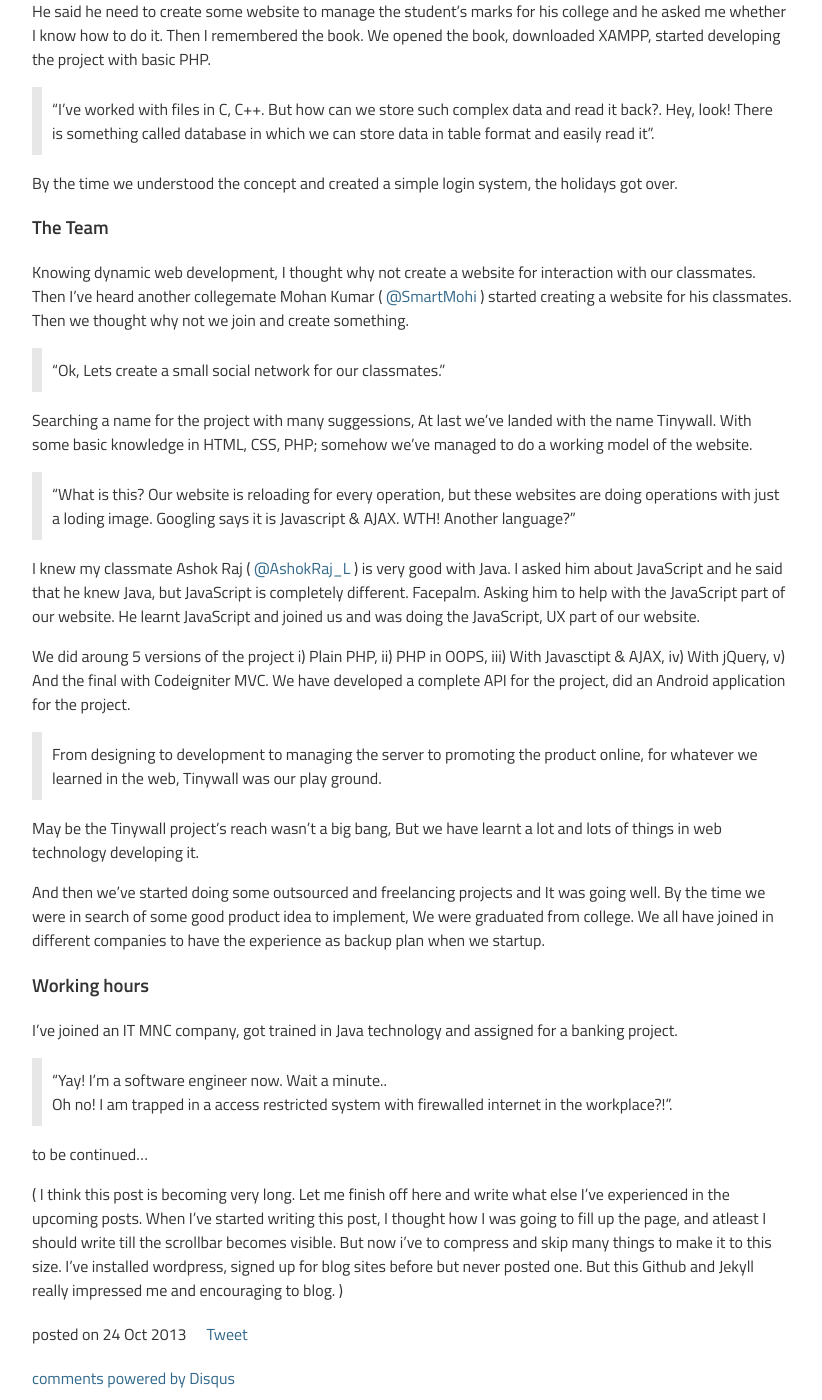
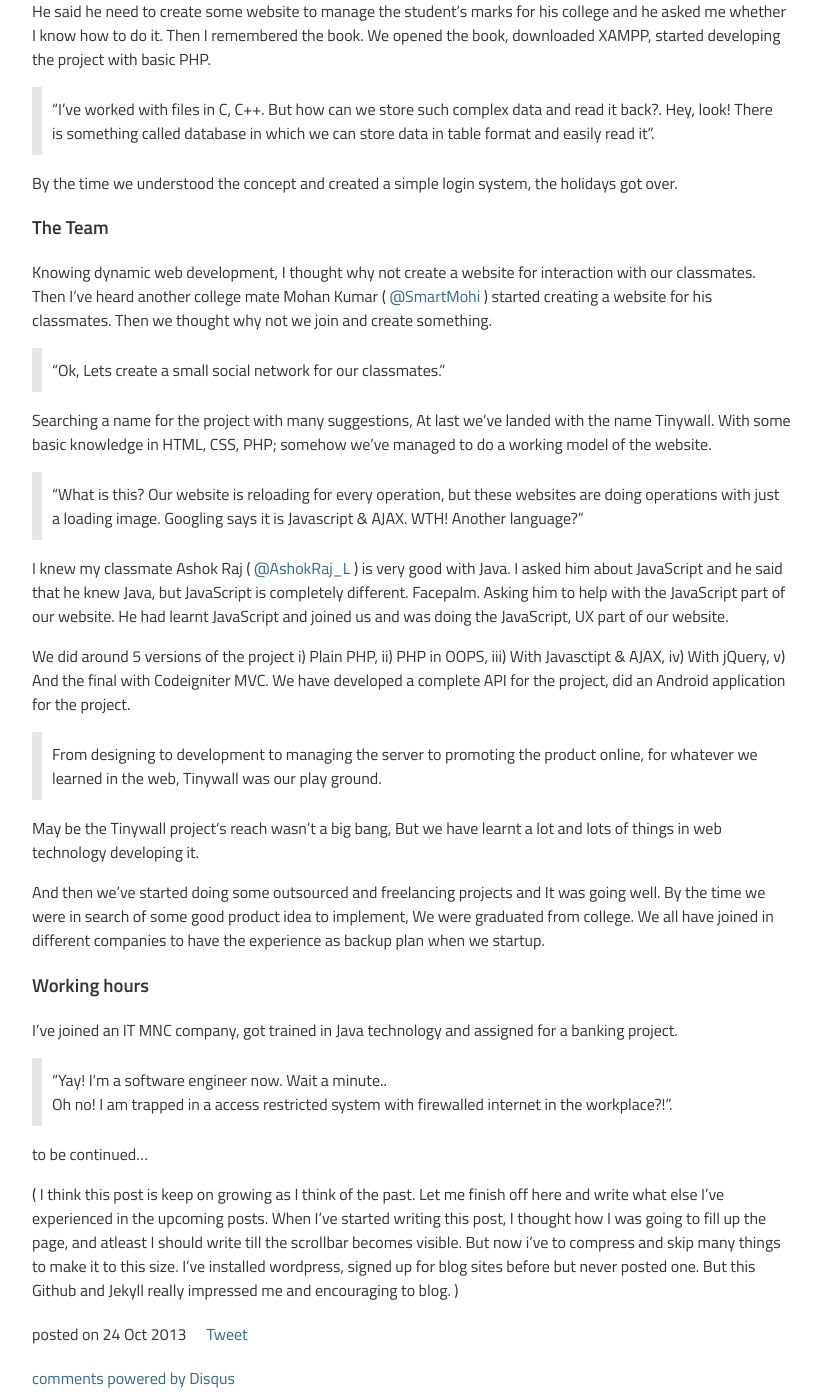
Before and after one commit to arunmdavid/blog, a Jekyll site: the page built from _posts/2013-10-20-hello-world.markdown, in a window 1280 px wide and 1400 px high, scrolled down 2281 px. Shown: the whole window, without its empty margins (318-1140 px from the left). Built offline with Jekyll 4.4.1, drawn with Linux system fonts in a browser that asks for light colours; Markdown is read by kramdown in place of the engine named in the settings; comment, search, counter and statistics services are not loaded; some of the changed text lies outside the part shown.

```diff
--- a/_posts/2013-10-20-hello-world.markdown
+++ b/_posts/2013-10-20-hello-world.markdown
@@ -57,7 +57,7 @@ Downloaded a free website template, Its a free website template designed for App
 
 >"But where is the &lt;table&gt;, &lt;tr&gt;'s and &lt;td&gt;'s for the design like i had learnt before. What is this style.css included in this page. Got it! You are the design code".
 
-The theme was so optimized that I felt so somplicated to modify it and learned the needed CSS for designing a website by just modifiying the theme.
+The theme was so optimized that I felt so complicated to modify it and learned the needed CSS for designing a website by just modifying the theme.
 
 >"Making a simple 'Hello World' is a far better learning than mining a whole book".
 
@@ -77,17 +77,17 @@ By the time we understood the concept and created a simple login system, the hol
 
 ### The Team
 
-Knowing dynamic web development, I thought why not create a website for interaction with our classmates. Then I've heard another collegemate Mohan Kumar ( <a href='http://twitter.com/smartmohi' target='_blank' >@SmartMohi</a> ) started creating a website for his classmates. Then we thought why not we join and create something.
+Knowing dynamic web development, I thought why not create a website for interaction with our classmates. Then I've heard another college mate Mohan Kumar ( <a href='http://twitter.com/smartmohi' target='_blank' >@SmartMohi</a> ) started creating a website for his classmates. Then we thought why not we join and create something.
 
 >"Ok, Lets create a small social network for our classmates."
 
-Searching a name for the project with many suggessions, At last we've landed with the name Tinywall. With some basic knowledge in HTML, CSS, PHP; somehow we've managed to do a working model of the website.
+Searching a name for the project with many suggestions, At last we've landed with the name Tinywall. With some basic knowledge in HTML, CSS, PHP; somehow we've managed to do a working model of the website.
 
->"What is this? Our website is reloading for every operation, but these websites are doing operations with just a loding image. Googling says it is Javascript & AJAX. WTH! Another language?"
+>"What is this? Our website is reloading for every operation, but these websites are doing operations with just a loading image. Googling says it is Javascript & AJAX. WTH! Another language?"
 
-I knew my classmate Ashok Raj (  <a href='http://twitter.com/ashokraj_l' target='_blank' >@AshokRaj_L</a> ) is very good with Java. I asked him about JavaScript and he said that he knew Java, but JavaScript is completely different. Facepalm. Asking him to help with the JavaScript part of our website. He learnt JavaScript and joined us and was doing the JavaScript, UX part of our website.
+I knew my classmate Ashok Raj (  <a href='http://twitter.com/ashokraj_l' target='_blank' >@AshokRaj_L</a> ) is very good with Java. I asked him about JavaScript and he said that he knew Java, but JavaScript is completely different. Facepalm. Asking him to help with the JavaScript part of our website. He had learnt JavaScript and joined us and was doing the JavaScript, UX part of our website.
 
-We did aroung 5 versions of the project i) Plain PHP, ii) PHP in OOPS, iii) With Javasctipt & AJAX, iv) With jQuery, v) And the final with Codeigniter MVC. We have developed a complete API for the project, did an Android application for the project.
+We did around 5 versions of the project i) Plain PHP, ii) PHP in OOPS, iii) With Javasctipt & AJAX, iv) With jQuery, v) And the final with Codeigniter MVC. We have developed a complete API for the project, did an Android application for the project.
 
 >From designing to development to managing the server to promoting the product online, for whatever we learned in the web, Tinywall was our play ground.
 
@@ -103,4 +103,4 @@ I've joined an IT MNC company, got trained in Java technology and assigned for a
 
 to be continued...
 
-( I think this post is becoming very long. Let me finish off here and write what else I've experienced in the upcoming posts. When I've started writing this post, I thought how I was going to fill up the page, and atleast I should write till the scrollbar becomes visible. But now i've to compress and skip many things to make it to this size. I've installed wordpress, signed up for blog sites before but never posted one. But this Github and Jekyll really impressed me and encouraging to blog. )
+( I think this post is keep on growing as I think of the past. Let me finish off here and write what else I've experienced in the upcoming posts. When I've started writing this post, I thought how I was going to fill up the page, and atleast I should write till the scrollbar becomes visible. But now i've to compress and skip many things to make it to this size. I've installed wordpress, signed up for blog sites before but never posted one. But this Github and Jekyll really impressed me and encouraging to blog. )
```
Also changed, not shown: other parts of _posts/2013-10-20-hello-world.markdown (+5 -5 lines).
